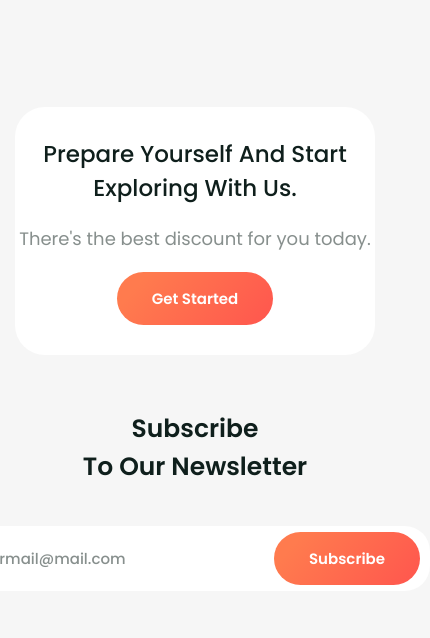
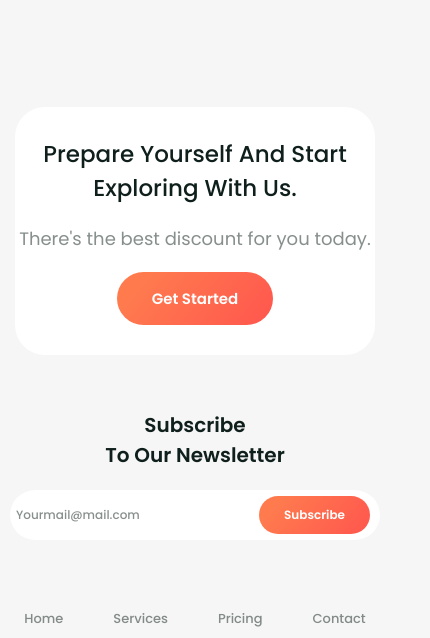
Before and after one commit to KirigayaaKazuto/GoTrip, a plain HTML site: page index.html in a window 390 px wide. Shown: the part 2187-2825 px from the top of the page, 430 px wide, since content can reach past the window. Drawn offline with nearby package versions, Linux system fonts and the light colour scheme.

Commit message:
Update main.css

```diff
--- a/css/main.css
+++ b/css/main.css
@@ -1133,4 +1133,32 @@ transition: top 0.2s linear, transform 0.2s ease-in 0.2s;
     .destinations__slider {
         width: 380px;
     }
+
+    /*Subscribe*/
+
+
+    .subscribe__title {
+        margin-bottom: 20px;
+        font-size: 20px;
+    }
+
+    .subscribe--form {
+        column-gap: 10px;
+        padding: 6px 0 6px 6px;
+        border-radius: 25px;
+    }
+
+    .subscribe--form__input {
+        max-width: 480px;
+        padding: 0;
+        font-size: 12px;
+        font-weight: 500;
+    }
+
+    .subscribe--form__btn {
+        margin-right: 10px;
+        padding: 10px 25px;
+        border-radius: 35px;
+        font-size: 12px;
+    }
 }
```
